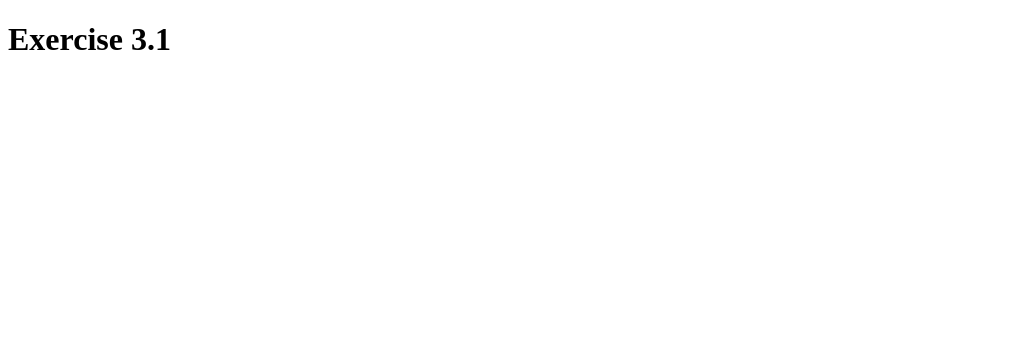
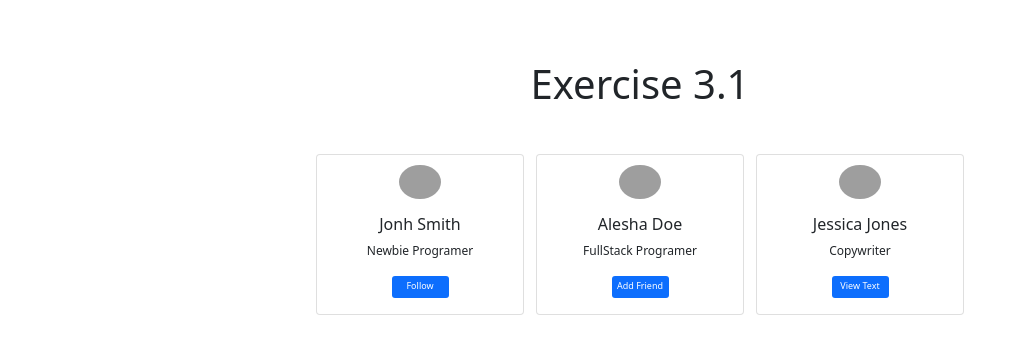
Before and after one commit to DaniPinelli/represent-array, a plain HTML site: page index.html in a window 1280 px wide. Shown: the whole page, without its empty margins (0-1019 px from the left). Drawn offline with nearby package versions, Linux system fonts and the light colour scheme; grey boxes are pictures that could not be loaded.

Commit message:
Show cards done

```diff
--- a/app.js
+++ b/app.js
@@ -0,0 +1,20 @@
+
+const MyArray = [{"name":"Jonh Smith", "title":"Newbie Programer","buttontext":"Follow","avatar": "https://reqres.in/img/faces/7-image.jpg"},{"name":"Alesha Doe", "title":"FullStack Programer","buttontext":"Add Friend","avatar": "https://reqres.in/img/faces/8-image.jpg"},{"name":"Jessica Jones", "title":"Copywriter","buttontext":"View Text", "avatar": "https://reqres.in/img/faces/11-image.jpg"}]
+
+let arrayHTML = "";
+
+for (let i = 0; i < MyArray.length; i++) {
+    arrayHTML += '<div class="card personDiv">\
+        <img src= " ' + MyArray[i]["avatar"] + ' " class="faceImg" alt="avatar">\
+        <div class="card-body">\
+        <h5 class="personName">' + MyArray[i]["name"] + '</h5>\
+        <p class="personTitle">' + MyArray[i]["title"] + '</p>\
+        <a href="#" class="btn-primary buttontext" style="padding:0"><span class="textbutton">' + MyArray[i]["buttontext"] + '</span></a>\
+        </div>\
+        </div>'
+        }
+
+
+
+     let arrayDiv = document.getElementById("arrayDiv");
+     arrayDiv.innerHTML = arrayHTML;
--- a/index.html
+++ b/index.html
@@ -4,13 +4,28 @@
     <meta charset="UTF-8">
     <meta http-equiv="X-UA-Compatible" content="IE=edge">
     <meta name="viewport" content="width=device-width, initial-scale=1.0">
+    <link href="https://cdn.jsdelivr.net/npm/bootstrap@5.0.2/dist/css/bootstrap.min.css" rel="stylesheet" integrity="sha384-EVSTQN3/azprG1Anm3QDgpJLIm9Nao0Yz1ztcQTwFspd3yD65VohhpuuCOmLASjC" crossorigin="anonymous">
+    <link href="styles.css" rel="stylesheet" >
     <title>Exercise 3.1</title>
 </head>
 <body>
-    <h1>Exercise 3.1</h1>
+
+    <div class="container">
+        <h1 class="exerciseTitle" >Exercise 3.1</h1>
+
+        <div class="cardDiv" id="arrayDiv">
+
+        </div>
+
+    </div>
 
 
 
-    <script src="/app.js"></script>
+
+
+
+
+    <script src="app.js"></script>
+    <link href="https://cdn.jsdelivr.net/npm/bootstrap@5.0.2/dist/css/bootstrap.min.css" rel="stylesheet" integrity="sha384-EVSTQN3/azprG1Anm3QDgpJLIm9Nao0Yz1ztcQTwFspd3yD65VohhpuuCOmLASjC" crossorigin="anonymous">
 </body>
 </html>
--- /dev/null
+++ b/styles.css
@@ -0,0 +1,60 @@
+.exerciseTitle{
+    display: flex;
+    justify-content: center;
+    margin-top: 60px;
+}
+
+.cardDiv{
+    display: flex;
+    justify-content: center;
+    margin-top: 40px;
+    margin-left: auto;
+    margin-right: auto;
+    width: 680px;
+}
+
+.personDiv{
+    display: flex;
+    justify-content: center;
+    width: 208px;
+    margin: 6px;
+}
+
+.faceImg{
+    margin-top: 10px;
+    height: 34px;
+    border-radius: 50%;
+    width: 20%;
+    align-self: center;
+}
+
+.personName{
+    display: flex;
+    justify-content: center;
+    font-size: 16px;
+}
+
+.personTitle{
+    display: flex;
+    justify-content: center;
+    font-size: 12px;
+}
+
+.buttontext{
+    height: 22px;
+    width: 57px;
+    border: 0;
+    padding: 0;
+    display: flex;
+    justify-content: center;
+    border-radius: 3px;
+    text-decoration: none;
+    margin-left: auto;
+    margin-right: auto;
+}
+
+.textbutton{
+    font-size: 9px;
+    padding: 0;
+    margin-top: 3px;
+}
```
